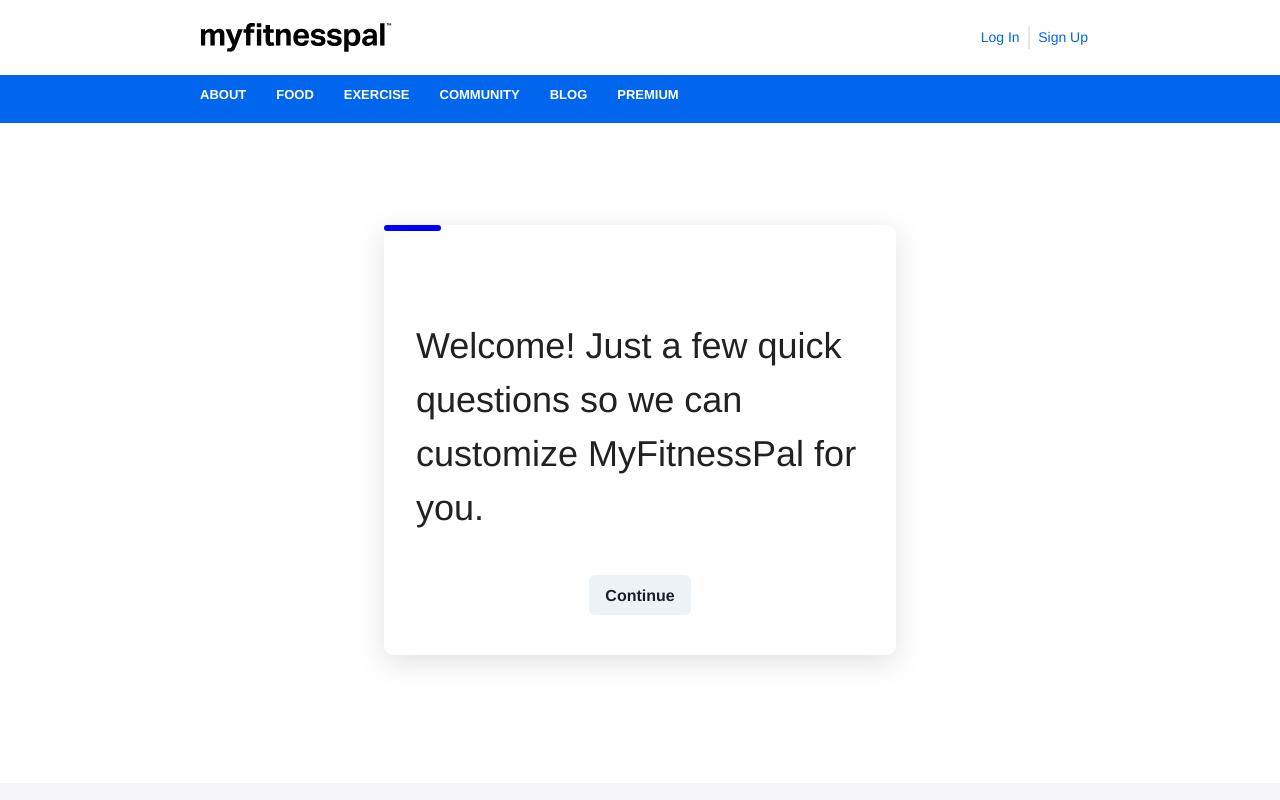
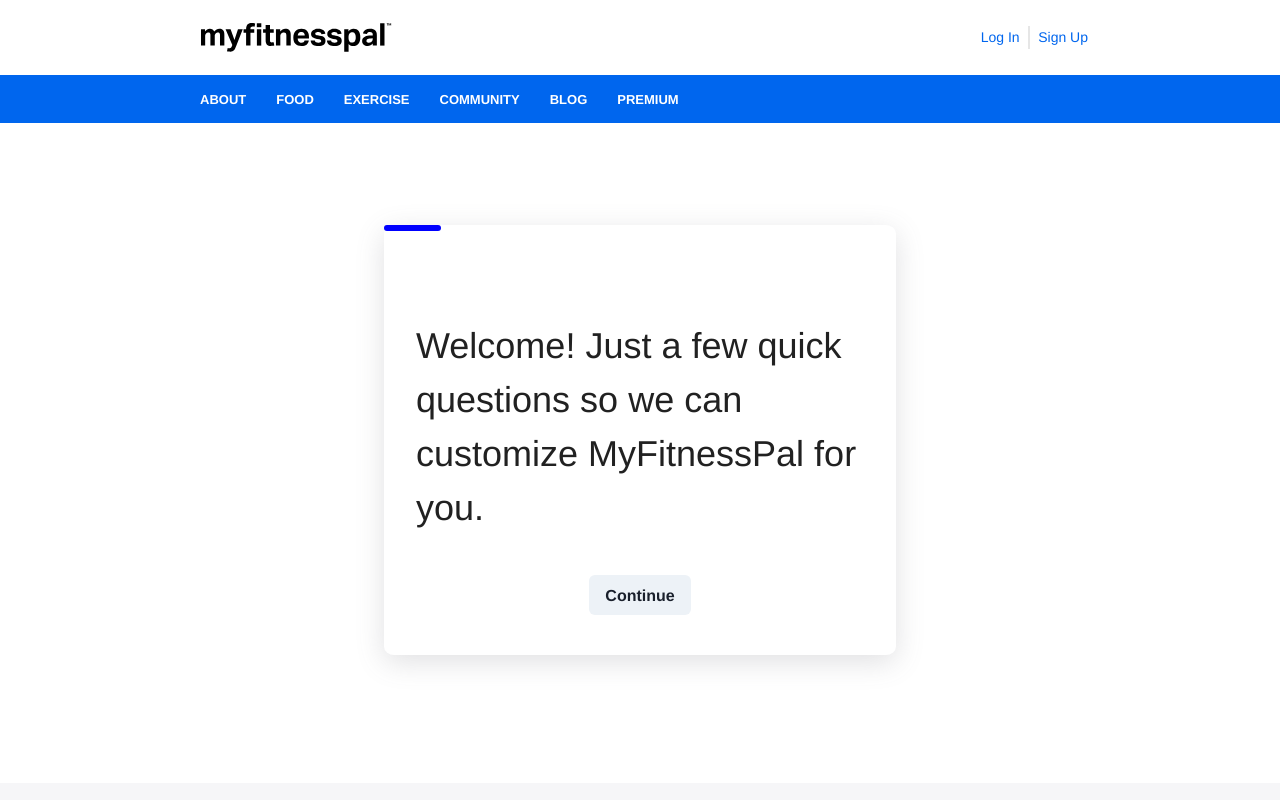
Before and after one commit to nikhilhir/Myfitnesspal.com-MERN_STACK, a React (Create React App) app in the folder frontend/myfitnesspal/: page /signup in a window 1280 px wide. Shown: the top 800 px of the page. Built offline with nearby package versions, Linux system fonts and the light colour scheme.

Commit message:
adding styled on navbar

```diff
--- a/frontend/myfitnesspal/src/Components/SecondaryNav.jsx
+++ b/frontend/myfitnesspal/src/Components/SecondaryNav.jsx
@@ -30,7 +30,7 @@
   margin-left: 200px;
   display: flex;
   gap: 30px;
-  padding-top: 10px;
+  padding-top: 15px;
   font-weight: 700;
   font-size: 13px;
   justify-content: center;
```
